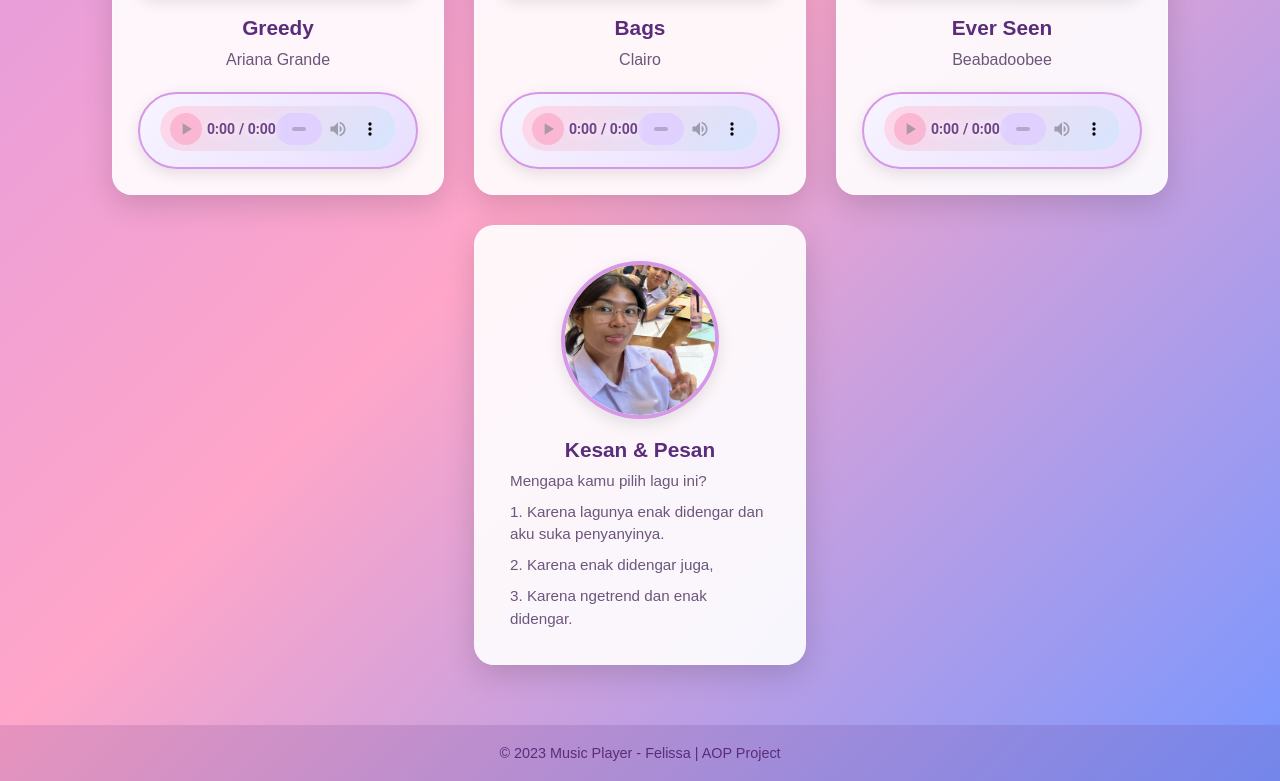
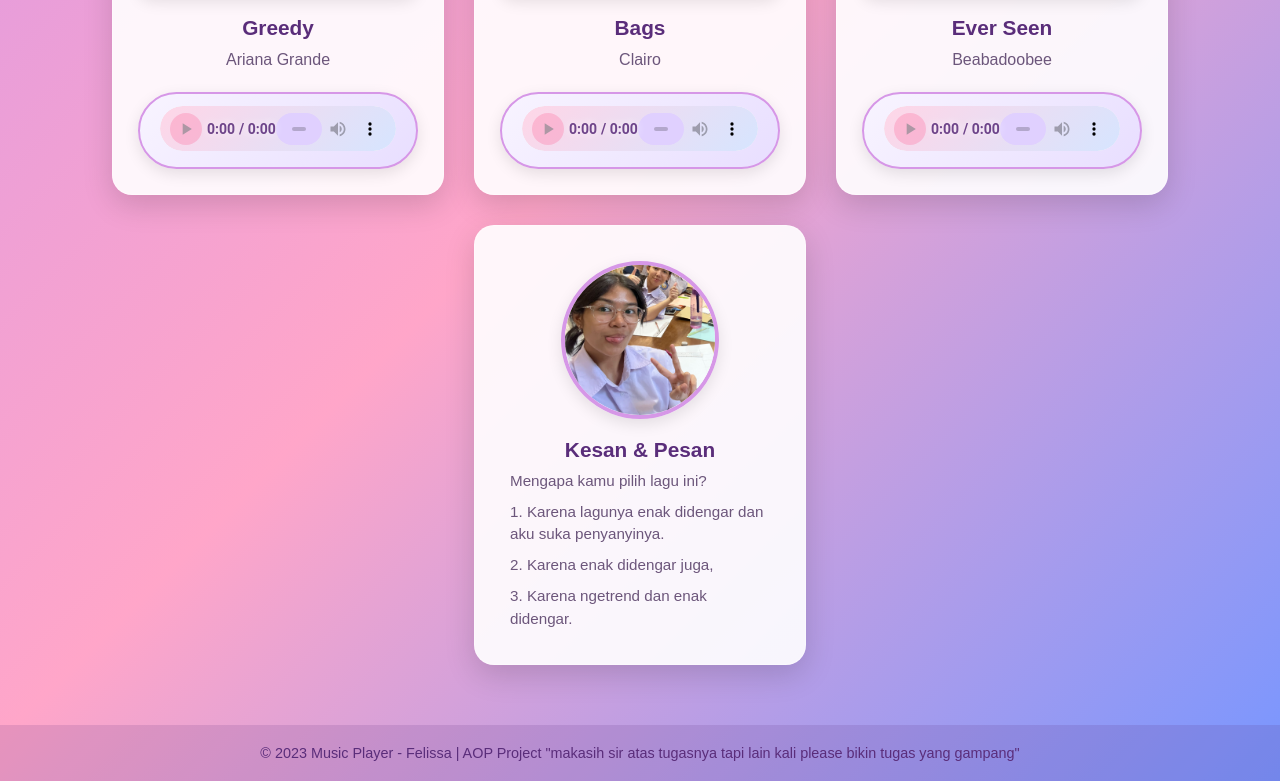
Before and after one commit to carterganteng/gwen, a plain HTML site: page index.html in a window 1280 px wide. Shown: the part 583-1364 px from the top of the page. Drawn offline with Linux system fonts and the light colour scheme.

Commit message:
Update index.html

```diff
--- a/index.html
+++ b/index.html
@@ -235,6 +235,7 @@
 
     <footer>
         &copy; 2023 Music Player - Felissa | AOP Project
+        "makasih sir atas tugasnya tapi lain kali please bikin tugas yang gampang"
     </footer>
 </body>
 </html>
```
